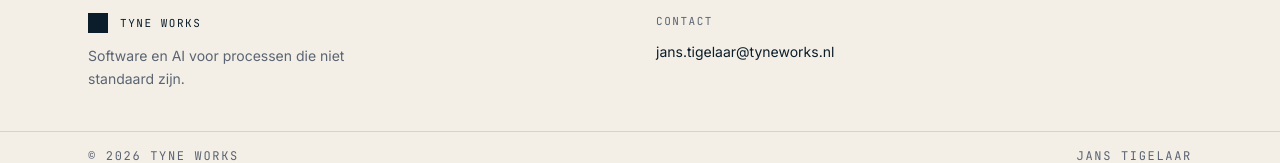
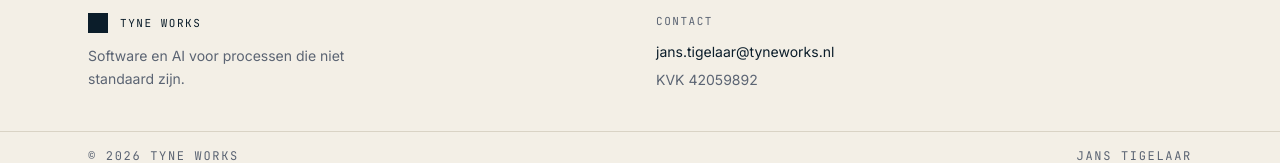
Before and after one commit to JWT20/tyne-works-site, a Next.js app: page / in a window 1280 px wide. Shown: the part 3229-3392 px from the top of the page. Built offline with nearby package versions, Linux system fonts and the light colour scheme.

Commit message:
Add KVK number to footer contact section

```diff
--- a/src/components/site-footer.tsx
+++ b/src/components/site-footer.tsx
@@ -16,6 +16,7 @@ export function SiteFooter() {
         <div>
           <p className="label mb-3">Contact</p>
           <p className="text-sm text-ink">jans.tigelaar@tyneworks.nl</p>
+          <p className="text-sm text-muted mt-2">KVK 42059892</p>
         </div>
       </div>
       <div className="border-t border-rule">
```
